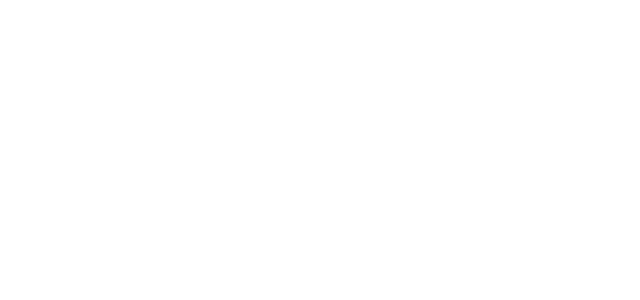
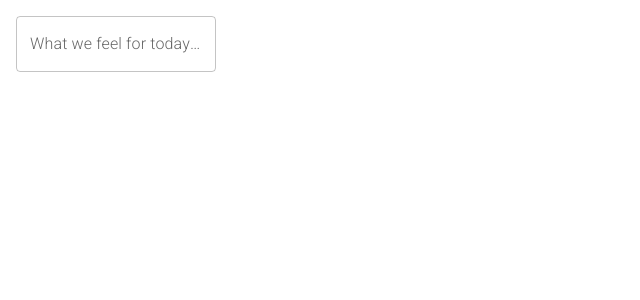
Before and after one commit to joezvan8/MapaPap, a React (Vite) app: page / in a window 1280 px wide. Shown: the top 300 px of the page, without its empty margins (0-640 px from the left). Built offline with nearby package versions, Linux system fonts and the light colour scheme.

Commit message:
Added rendering for searchbar element.

```diff
--- a/src/App.tsx
+++ b/src/App.tsx
@@ -1,3 +1,5 @@
+import SearchBar from "./components/SearchBar";
+
 export default function App(){
-    return <div></div>;
+    return <SearchBar></SearchBar>;
 }
```
